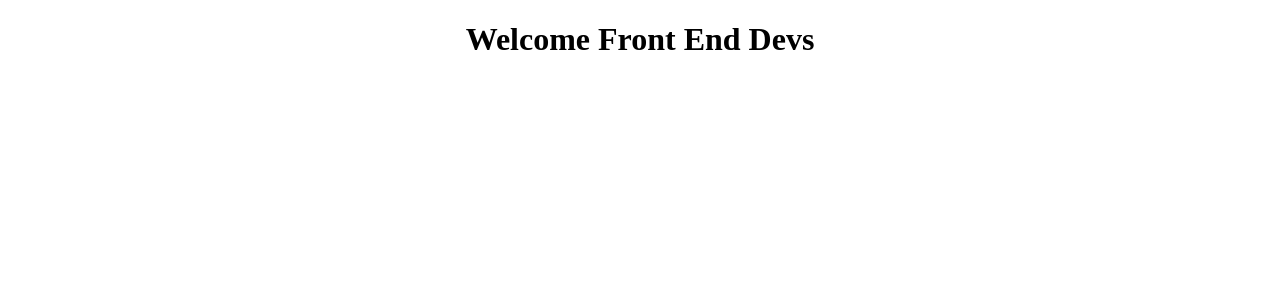
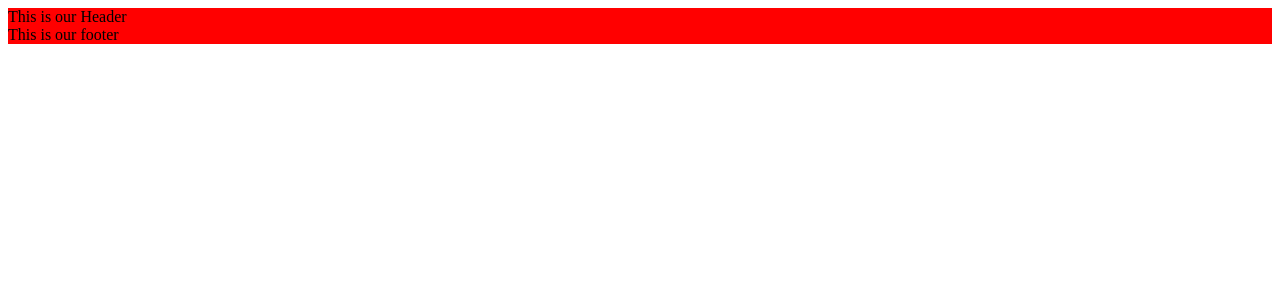
Before and after one commit to Ernest-Opara/housemates-1, a React (Create React App) app in the folder web-app/: page /login in a window 1280 px wide. Shown: the top 300 px of the page. Built offline with nearby package versions, Linux system fonts and the light colour scheme.

Commit message:
refactored code

```diff
--- a/web-app/package.json
+++ b/web-app/package.json
@@ -6,10 +6,13 @@
     "@testing-library/jest-dom": "^5.11.4",
     "@testing-library/react": "^11.1.0",
     "@testing-library/user-event": "^12.1.10",
+    "bootstrap": "^5.1.0",
     "eslint-config-prettier": "^8.3.0",
     "prettier": "^2.3.2",
     "react": "^17.0.2",
+    "react-bootstrap": "^1.6.1",
     "react-dom": "^17.0.2",
+    "react-router-dom": "^5.3.0",
     "react-scripts": "4.0.3",
     "web-vitals": "^1.0.1"
   },
--- a/web-app/src/App.css
+++ b/web-app/src/App.css
@@ -1,3 +1,10 @@
+
+/*This is an example*/
+.example{
+  background-color: red;
+}
+
+
 .App {
   text-align: center;
 }
--- a/web-app/src/App.js
+++ b/web-app/src/App.js
@@ -1,11 +1,23 @@
-import './App.css'
+import React from 'react';
+// When we create these components we will uncomment them
+// import Home from './Home';
+// import Signup from './Signup';
+import Login from './components/Login';
+import './App.css';
+
+import { BrowserRouter as Router, Switch, Route } from 'react-router-dom';
+
 
 function App() {
   return (
-    <div className='App'>
-      <h1>Welcome Front End Devs</h1>
-    </div>
-  )
+    <Router>
+      <Switch>
+        {/* <Route path="/" exact={true} component={Home} /> */}
+        <Route path="/login" component={Login} />
+        {/* <Route path="/signup" component={Signup} /> */}
+      </Switch>
+    </Router>
+  );
 }
 
-export default App
+export default App;
--- /dev/null
+++ b/web-app/src/components/Login.jsx
@@ -0,0 +1,8 @@
+import React from 'react'
+import Layout from '../shared/Layout'
+
+const Login = () => {
+  return <Layout>{/* Write all your code here */}</Layout>
+}
+
+export default Login
--- /dev/null
+++ b/web-app/src/shared/Footer.jsx
@@ -0,0 +1,7 @@
+import React from 'react'
+
+const Footer = () => {
+  return <div className='example'>This is our footer</div>
+}
+
+export default Footer
--- /dev/null
+++ b/web-app/src/shared/Header.jsx
@@ -0,0 +1,7 @@
+import React from 'react'
+
+const Header = () => {
+  return <div className='example'>This is our Header</div>
+}
+
+export default Header
--- /dev/null
+++ b/web-app/src/shared/Layout.jsx
@@ -0,0 +1,18 @@
+import React from 'react'
+import Header from './Header'
+import Footer from './Footer'
+
+//This is how to use a component in react, visit this link to see how to use react-bootstrap components https://react-bootstrap.github.io/components/alerts
+import { Container } from 'react-bootstrap'
+
+const Layout = (props) => {
+  return (
+    <>
+      <Header />
+       {/* eslint-disable-next-line react/prop-types */}
+      <Container className='mt-3'>{props.children}</Container>
+      <Footer />
+    </>
+  )
+}
+export default Layout
```
Also changed, not shown: web-app/.eslintrc.js, 1 other file (tests, documents, lock files or other folders).
